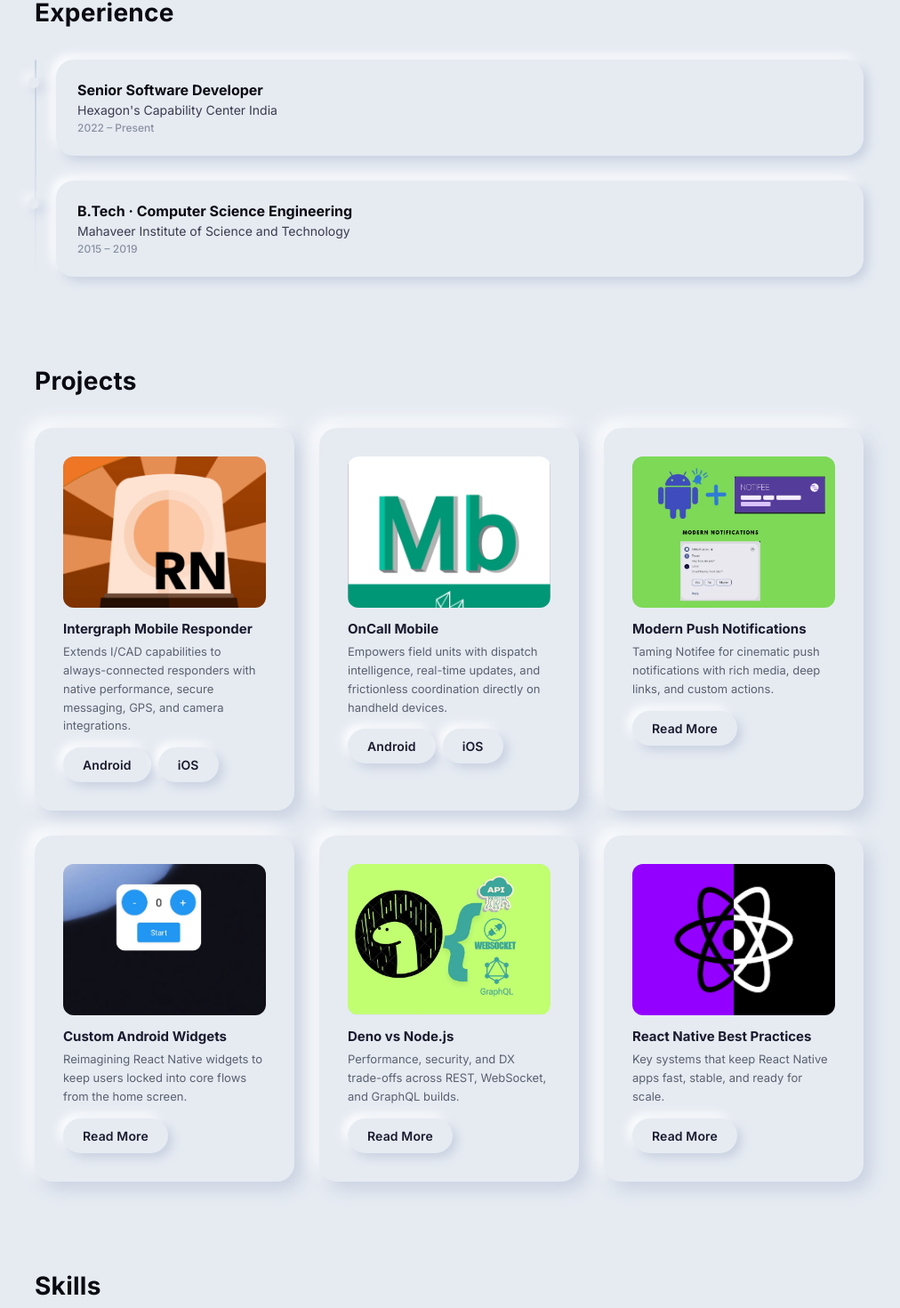
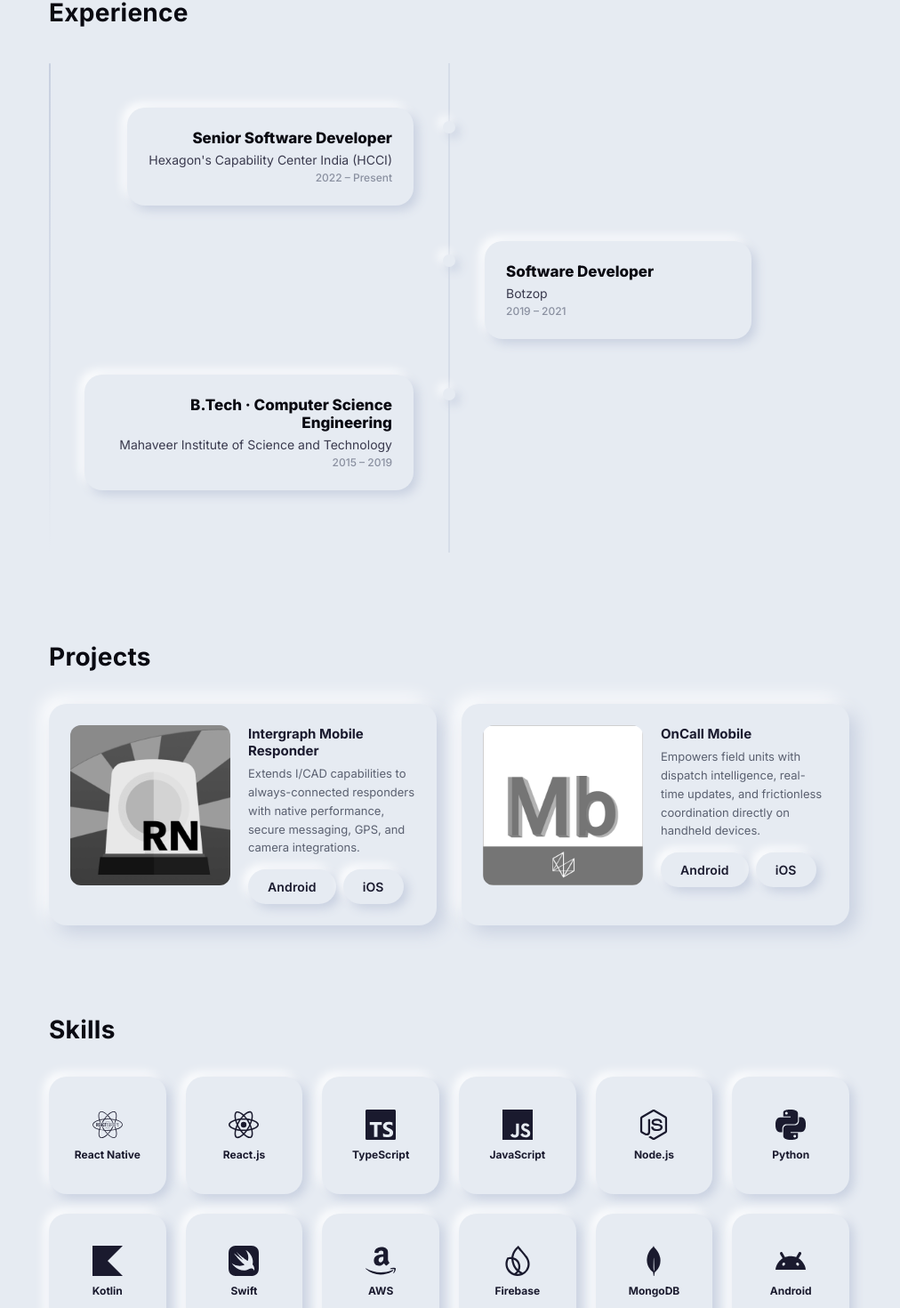
Before and after one commit to santoshP0/MyPortfolio, a React (Vite) app: page / in a window 1280 px wide. Shown: the part 874-2344 px from the top of the page at 89% size, without its empty margins (245-1257 px from the left). Built offline with nearby package versions, Linux system fonts and the light colour scheme.

Commit message:
Remove JavaScript-based preloader and several project entries, and add pure CSS entrance animations.

```diff
--- a/src/App.jsx
+++ b/src/App.jsx
@@ -1,32 +1,8 @@
-import React, { useState, useEffect } from "react";
+import React from "react";
 import Portfolio from "./components/Portfolio";
-import "./App.css";
 
 function App() {
-  const [loaded, setLoaded] = useState(false);
-
-  useEffect(() => {
-    const timer = setTimeout(() => {
-      setLoaded(true);
-    }, 800);
-    return () => clearTimeout(timer);
-  }, []);
-
-  return (
-    <>
-      <div className={`preloader ${loaded ? "preloader--hidden" : ""}`}>
-        <div className="preloader-ripple">
-          <div className="preloader-circle"></div>
-          <div className="preloader-circle"></div>
-          <div className="preloader-circle"></div>
-        </div>
-        <span className="preloader-text">Loading...</span>
-      </div>
-      <div className={`App ${loaded ? "App--ready" : ""}`}>
-        <Portfolio />
-      </div>
-    </>
-  );
+  return <Portfolio />;
 }
 
 export default App;
--- a/src/components/Portfolio.jsx
+++ b/src/components/Portfolio.jsx
@@ -3,7 +3,9 @@ import "../styles/portfolio.css";
 import {
   SiJavascript, SiTypescript, SiReact, SiNodedotjs, SiPython,
   SiMongodb, SiFirebase, SiAmazon, SiKotlin, SiSwift,
-  SiGit, SiAndroid, SiApple
+  SiGit, SiAndroid, SiApple,
+  SiVscodium, SiPostman, SiAndroidstudio, SiXcode,
+  SiFigma, SiGithub, SiJira
 } from "react-icons/si";
 import { FaReacteurope } from "react-icons/fa";
 import {
@@ -30,8 +32,13 @@ const NAV = [
 const EXPERIENCE = [
   {
     role: "Senior Software Developer",
-    company: "Hexagon's Capability Center India",
+    company: "Hexagon's Capability Center India (HCCI)",
     time: "2022 – Present",
+  },
+  {
+    role: "Software Developer",
+    company: "Botzop",
+    time: "2019 – 2021",
   },
   {
     role: "B.Tech · Computer Science Engineering",
@@ -54,30 +61,6 @@ const PROJECTS = [
     img: oncallImg,
     android: "https://play.google.com/store/apps/details?id=com.hexagon.oncallmobile&hl=en",
     ios: "https://apps.apple.com/us/app/hxgn-oncall-mobile/id1502277906",
-  },
-  {
-    title: "Modern Push Notifications",
-    desc: "Taming Notifee for cinematic push notifications with rich media, deep links, and custom actions.",
-    img: notiImg,
-    link: "https://medium.com/@santosh.pk/implementing-modern-push-notifications-in-react-native-android-notifee-72de60ee2712",
-  },
-  {
-    title: "Custom Android Widgets",
-    desc: "Reimagining React Native widgets to keep users locked into core flows from the home screen.",
-    img: widgetImg,
-    link: "https://medium.com/@santosh.pk/implementation-of-react-native-widget-for-android-14fe648a9b06",
-  },
-  {
-    title: "Deno vs Node.js",
-    desc: "Performance, security, and DX trade-offs across REST, WebSocket, and GraphQL builds.",
-    img: denoImg,
-    link: "https://medium.com/@santosh.pk/building-a-rest-api-websocket-and-graphql-server-in-deno-25616c95c5a6",
-  },
-  {
-    title: "React Native Best Practices",
-    desc: "Key systems that keep React Native apps fast, stable, and ready for scale.",
-    img: rnImg,
-    link: "http://blog.zenof.ai/8-best-practices-for-your-react-native-app/",
   },
 ];
 
@@ -135,6 +118,16 @@ const BLOGS = [
     img: rnImg,
     link: "http://blog.zenof.ai/building-react-native-object-detection-app-using-tensorflow-with-react-hooks/",
   },
+];
+
+const TOOLS = [
+  { name: "VS Code", icon: <SiVscodium /> },
+  { name: "Android Studio", icon: <SiAndroidstudio /> },
+  { name: "Xcode", icon: <SiXcode /> },
+  { name: "Postman", icon: <SiPostman /> },
+  { name: "Figma", icon: <SiFigma /> },
+  { name: "GitHub", icon: <SiGithub /> },
+  { name: "Jira", icon: <SiJira /> },
 ];
 
 export default function Portfolio() {
@@ -234,8 +227,13 @@ export default function Portfolio() {
         <section id="experience" ref={refFor("experience")} className="pf-section">
           <h2 className="pf-title">Experience</h2>
           <div className="pf-timeline">
+            <div className="pf-timeline-line" />
             {EXPERIENCE.map((e, i) => (
-              <div key={i} className="pf-timeline-item">
+              <div
+                key={i}
+                className={`pf-timeline-item ${i % 2 === 0 ? "pf-timeline-item--left" : "pf-timeline-item--right"}`}
+              >
+                <div className="pf-timeline-dot" />
                 <div className="pf-timeline-card">
                   <p className="pf-timeline-role">{e.role}</p>
                   <p className="pf-timeline-company">{e.company}</p>
@@ -255,6 +253,7 @@ export default function Portfolio() {
                 <div className="pf-project-thumb">
                   <img src={p.img} alt={p.title} loading="lazy" />
                 </div>
+                <div className="pf-project-content">
                   <p className="pf-project-title">{p.title}</p>
                   <p className="pf-project-desc">{p.desc}</p>
                   <div className="pf-project-actions">
@@ -269,11 +268,12 @@ export default function Portfolio() {
                     )}
                   </div>
                 </div>
+              </div>
             ))}
           </div>
         </section>
 
-        {/* Skills */}
+        {/* Skills & Tools */}
         <section id="skills" ref={refFor("skills")} className="pf-section">
           <h2 className="pf-title">Skills</h2>
           <div className="pf-skills-grid">
@@ -281,6 +281,16 @@ export default function Portfolio() {
               <div key={i} className="pf-skill-tile">
                 <span className="pf-skill-icon">{s.icon}</span>
                 <span className="pf-skill-name">{s.name}</span>
+              </div>
+            ))}
+          </div>
+
+          <h2 className="pf-title pf-tools-title">Tools</h2>
+          <div className="pf-skills-grid">
+            {TOOLS.map((t, i) => (
+              <div key={i} className="pf-skill-tile">
+                <span className="pf-skill-icon">{t.icon}</span>
+                <span className="pf-skill-name">{t.name}</span>
               </div>
             ))}
           </div>
--- a/src/styles/portfolio.css
+++ b/src/styles/portfolio.css
@@ -63,14 +63,14 @@ a {
 .pf-sidebar {
   position: fixed;
   top: 0;
-  left: 0;
+  left: 180px;
   width: var(--sidebar-w);
   height: 100vh;
   z-index: 200;
   display: flex;
   align-items: center;
   justify-content: center;
-  padding: 24px 14px;
+  padding: 24px 20px;
 }
 
 .pf-sidebar-inner {
@@ -145,16 +145,19 @@ a {
 
 /* ── Main content ── */
 .pf-main {
-  margin-left: var(--sidebar-w);
-  width: calc(100% - var(--sidebar-w));
+  margin-left: calc(var(--sidebar-w) + 40px);
+  width: calc(100% - var(--sidebar-w) - 80px);
   min-height: 100vh;
-  padding: clamp(24px, 4vw, 56px) clamp(20px, 5vw, 64px);
+  padding: clamp(32px, 4vw, 56px) clamp(20px, 4vw, 40px);
   box-sizing: border-box;
 }
 
 /* ── Sections ── */
 .pf-section {
   scroll-margin-top: 40px;
+  max-width: 1250px;
+  margin-left: auto;
+  margin-right: auto;
   margin-bottom: clamp(56px, 8vw, 100px);
 }
 
@@ -346,35 +349,81 @@ a {
   border-radius: 2px;
 }
 
+.pf-timeline {
+  position: relative;
+  max-width: 1000px;
+  margin: 40px auto 0;
+  padding: 40px 0;
+}
+
+.pf-timeline-line {
+  position: absolute;
+  left: 50%;
+  top: 0;
+  bottom: 0;
+  width: 2px;
+  background: rgba(200, 208, 224, 0.5);
+  transform: translateX(-50%);
+  display: block;
+}
+
 .pf-timeline-item {
   position: relative;
-  margin-bottom: 28px;
+  width: 50%;
+  padding: 10px 40px;
+  box-sizing: border-box;
+  margin-bottom: 20px;
 }
 
-.pf-timeline-item::before {
-  content: '';
+.pf-timeline-item--left {
+  left: 0;
+  text-align: right;
+}
+
+.pf-timeline-item--right {
+  left: 50%;
+  text-align: left;
+}
+
+.pf-timeline-dot {
   position: absolute;
-  left: -31px;
-  top: 20px;
-  width: 12px;
-  height: 12px;
+  top: 25px;
+  width: 14px;
+  height: 14px;
   border-radius: 50%;
   background: var(--bg);
   box-shadow: var(--nm-raised-sm);
+  z-index: 2;
+}
+
+.pf-timeline-item--left .pf-timeline-dot {
+  right: -7px;
+}
+
+.pf-timeline-item--right .pf-timeline-dot {
+  left: -7px;
 }
 
 .pf-timeline-card {
   background: var(--bg);
   box-shadow: var(--nm-raised-sm);
   border-radius: var(--radius-md);
-  padding: clamp(16px, 2.5vw, 24px);
+  padding: clamp(20px, 2vw, 24px);
+  transition: transform 0.3s ease;
+  display: inline-block;
+  min-width: 300px;
+  max-width: 100%;
+}
+
+.pf-timeline-card:hover {
+  transform: translateY(-5px);
 }
 
 .pf-timeline-role {
-  font-size: clamp(14px, 1.8vw, 16px);
-  font-weight: 700;
+  font-size: clamp(15px, 1.8vw, 17px);
+  font-weight: 800;
   color: var(--text-h);
-  margin: 0 0 4px;
+  margin: 0 0 6px;
 }
 
 .pf-timeline-company {
@@ -393,25 +442,51 @@ a {
 /* ─────────────────────────────────────────
    PROJECTS GRID
 ───────────────────────────────────────── */
+/* Projects: 2 wide rectangle cards filling the full row */
 .pf-projects {
   display: grid;
-  grid-template-columns: repeat(auto-fill, minmax(min(100%, 280px), 1fr));
+  grid-template-columns: 1fr 1fr;
   gap: clamp(16px, 2.5vw, 28px);
 }
 
+/* Horizontal card layout: image left, content right */
+.pf-projects .pf-card {
+  display: flex;
+  flex-direction: row;
+  gap: 20px;
+  align-items: flex-start;
+  padding: clamp(16px, 2vw, 24px);
+}
+
 .pf-project-thumb {
-  width: 100%;
-  height: clamp(120px, 15vw, 170px);
+  flex: 0 0 clamp(130px, 16vw, 180px);
+  height: clamp(130px, 16vw, 180px);
   border-radius: var(--radius-sm);
-  margin-bottom: 14px;
   overflow: hidden;
   box-shadow: var(--nm-inset);
+  margin-bottom: 0;
 }
 
 .pf-project-thumb img {
   width: 100%;
   height: 100%;
   object-fit: cover;
+  filter: grayscale(100%);
+  transition: filter 0.5s ease;
+  animation: pf-appear 0.6s ease-out 1250ms backwards;
+}
+
+/* Hover on CARD triggers color */
+.pf-projects .pf-card:hover .pf-project-thumb img {
+  filter: grayscale(0%);
+}
+
+/* Content area beside image */
+.pf-project-content {
+  flex: 1;
+  min-width: 0;
+  display: flex;
+  flex-direction: column;
 }
 
 .pf-project-title {
@@ -439,35 +514,41 @@ a {
 ───────────────────────────────────────── */
 .pf-skills-grid {
   display: grid;
-  grid-template-columns: repeat(auto-fill, minmax(90px, 1fr));
-  gap: clamp(12px, 2vw, 18px);
+  grid-template-columns: repeat(auto-fill, minmax(110px, 1fr));
+  gap: clamp(14px, 2vw, 22px);
+  justify-content: center;
 }
 
 .pf-skill-tile {
   background: var(--bg);
   box-shadow: var(--nm-raised-sm);
   border-radius: var(--radius-md);
-  padding: clamp(14px, 2vw, 22px) 10px;
+  padding: clamp(18px, 2.5vw, 28px) 12px;
   display: flex;
   flex-direction: column;
   align-items: center;
   justify-content: center;
-  gap: 8px;
+  gap: 10px;
   aspect-ratio: 1;
+  min-height: 110px;
   transition: transform 0.3s ease, box-shadow 0.3s ease;
 }
 
 .pf-skill-tile:hover {
-  transform: translateY(-5px);
+  transform: translateY(-6px);
   box-shadow: 10px 10px 24px var(--shadow-d), -10px -10px 24px var(--shadow-l);
 }
 
 .pf-skill-icon {
-  font-size: clamp(22px, 3vw, 30px);
+  font-size: clamp(26px, 3.5vw, 34px);
   color: var(--text-b);
   display: flex;
   align-items: center;
   justify-content: center;
+}
+
+.pf-tools-title {
+  margin-top: clamp(28px, 4vw, 48px);
 }
 
 .pf-skill-name {
@@ -481,9 +562,10 @@ a {
 /* ─────────────────────────────────────────
    BLOGS GRID
 ───────────────────────────────────────── */
+/* Blogs: strict 3 columns × 2 rows */
 .pf-blogs {
   display: grid;
-  grid-template-columns: repeat(auto-fill, minmax(min(100%, 240px), 1fr));
+  grid-template-columns: repeat(3, 1fr);
   gap: clamp(14px, 2.5vw, 24px);
 }
 
@@ -499,6 +581,14 @@ a {
   width: 100%;
   height: 100%;
   object-fit: cover;
+  filter: grayscale(100%);
+  transition: filter 0.5s ease;
+  animation: pf-appear 0.6s ease-out 1250ms backwards;
+}
+
+/* Hover on CARD triggers color */
+.pf-blogs .pf-card:hover .pf-blog-thumb img {
+  filter: grayscale(0%);
 }
 
 .pf-blog-title {
@@ -716,9 +806,36 @@ a {
   }
 
   .pf-main {
-    margin-left: var(--sidebar-tab);
-    width: calc(100% - var(--sidebar-tab));
-    padding: clamp(20px, 3vw, 40px) clamp(16px, 4vw, 48px);
+    margin-left: calc(var(--sidebar-tab) + 20px);
+    width: calc(100% - var(--sidebar-tab) - 30px);
+    padding: clamp(20px, 3vw, 40px) clamp(16px, 4vw, 32px);
+  }
+
+  /* Stack timeline on tablet too */
+  .pf-timeline {
+    padding: 20px 0;
+  }
+
+  .pf-timeline-line {
+    left: 20px;
+    transform: none;
+  }
+
+  .pf-timeline-item {
+    width: 100%;
+    padding: 10px 0 10px 45px;
+    text-align: left;
+    left: 0 !important;
+  }
+
+  .pf-timeline-dot {
+    left: 13px !important;
+    right: auto !important;
+  }
+
+  .pf-timeline-card {
+    min-width: 0;
+    width: 100%;
   }
 
   .pf-hero-wrapper {
@@ -845,11 +962,28 @@ a {
   }
 
   .pf-timeline {
-    padding-left: 20px;
+    padding: 20px 0;
   }
 
-  .pf-timeline-item::before {
-    left: -27px;
+  .pf-timeline-line {
+    left: 20px;
+  }
+
+  .pf-timeline-item {
+    width: 100%;
+    padding: 10px 0 10px 45px;
+    text-align: left;
+    left: 0 !important;
+  }
+
+  .pf-timeline-dot {
+    left: 13px !important;
+    right: auto !important;
+  }
+
+  .pf-timeline-card {
+    min-width: 0;
+    width: 100%;
   }
 
   .pf-skills-grid {
@@ -869,3 +1003,192 @@ a {
     animation: none !important;
   }
 }
+
+/* ════════════════════════════════════════════
+   ENTRANCE ANIMATION — pure CSS, no JS needed
+   Inspired by the preloader ripple:
+     Phase 1 (0–80ms)   flat (backwards fill during delay)
+     Phase 2 (80–980ms) cards rise: scale + shadow
+     Phase 3 (950ms+)   text fades in, staggered
+════════════════════════════════════════════ */
+
+/* ── Keyframes ── */
+@keyframes pf-rise {
+  from {
+    box-shadow: 0 0 0 rgba(200, 208, 224, 0), 0 0 0 rgba(255, 255, 255, 0);
+    transform: scale(0.82) translateY(36px);
+  }
+
+  to {
+    box-shadow: var(--nm-raised);
+    transform: scale(1) translateY(0);
+  }
+}
+
+@keyframes pf-rise-inset {
+  from {
+    box-shadow: inset 0 0 0 rgba(200, 208, 224, 0), inset 0 0 0 rgba(255, 255, 255, 0);
+    transform: scale(0.82) translateY(36px);
+  }
+
+  to {
+    box-shadow: var(--nm-inset);
+    transform: scale(1) translateY(0);
+  }
+}
+
+@keyframes pf-rise-sm {
+  from {
+    box-shadow: 0 0 0 rgba(200, 208, 224, 0), 0 0 0 rgba(255, 255, 255, 0);
+    transform: scale(0.82) translateY(36px);
+  }
+
+  to {
+    box-shadow: var(--nm-raised-sm);
+    transform: scale(1) translateY(0);
+  }
+}
+
+@keyframes pf-appear {
+  from {
+    opacity: 0;
+    transform: translateY(9px);
+  }
+
+  to {
+    opacity: 1;
+    transform: translateY(0);
+  }
+}
+
+/* ── Phase 1 → 2: Surfaces rise ──
+   backwards = element is in "from" state during the delay,
+   then naturally settles to its CSS rules after animation ends
+   (no forwards fill → hover transitions work fine afterwards)
+*/
+.pf-card,
+.pf-sidebar-inner,
+.pf-contact-card-mini {
+  animation: pf-rise 1.1s cubic-bezier(0.22, 1, 0.36, 1) 60ms backwards;
+}
+
+.pf-stat-card,
+.pf-timeline-card,
+.pf-nav-pill--active {
+  animation: pf-rise-sm 1.1s cubic-bezier(0.22, 1, 0.36, 1) 60ms backwards;
+}
+
+.pf-skill-tile {
+  animation: pf-rise-sm 1.1s cubic-bezier(0.22, 1, 0.36, 1) 60ms backwards;
+}
+
+.pf-project-thumb,
+.pf-blog-thumb {
+  animation: pf-rise-inset 1.1s cubic-bezier(0.22, 1, 0.36, 1) 60ms backwards;
+}
+
+/* ── Phase 2 → 3: Text appears ──
+   All start hidden (backwards fill during delay),
+   fade in with translateY after cards are fully elevated.
+*/
+
+/* Sidebar */
+.pf-sidebar-brand-name {
+  animation: pf-appear 0.45s ease-out 940ms backwards;
+}
+
+.pf-sidebar-brand-role {
+  animation: pf-appear 0.45s ease-out 990ms backwards;
+}
+
+.pf-nav-pill {
+  animation: pf-appear 0.45s ease-out 960ms backwards;
+}
+
+/* Hero */
+.pf-hero-badge {
+  animation: pf-appear 0.45s ease-out 960ms backwards;
+}
+
+.pf-hero-name {
+  animation: pf-appear 0.5s ease-out 1010ms backwards;
+}
+
+.pf-hero-tagline {
+  animation: pf-appear 0.45s ease-out 1070ms backwards;
+}
+
+.pf-hero-cta {
+  animation: pf-appear 0.45s ease-out 1130ms backwards;
+}
+
+/* Stats */
+.pf-stat-value {
+  animation: pf-appear 0.45s ease-out 1020ms backwards;
+}
+
+.pf-stat-label {
+  animation: pf-appear 0.45s ease-out 1060ms backwards;
+}
+
+/* Section titles */
+.pf-title {
+  animation: pf-appear 0.45s ease-out 980ms backwards;
+}
+
+/* Experience */
+.pf-timeline-role {
+  animation: pf-appear 0.4s ease-out 1010ms backwards;
+}
+
+.pf-timeline-company {
+  animation: pf-appear 0.4s ease-out 1050ms backwards;
+}
+
+.pf-timeline-time {
+  animation: pf-appear 0.4s ease-out 1090ms backwards;
+}
+
+/* Projects */
+.pf-project-title {
+  animation: pf-appear 0.4s ease-out 1010ms backwards;
+}
+
+.pf-project-desc {
+  animation: pf-appear 0.4s ease-out 1050ms backwards;
+}
+
+.pf-project-actions {
+  animation: pf-appear 0.4s ease-out 1090ms backwards;
+}
+
+/* Skills */
+.pf-skill-icon {
+  animation: pf-appear 0.4s ease-out 1000ms backwards;
+}
+
+.pf-skill-name {
+  animation: pf-appear 0.4s ease-out 1040ms backwards;
+}
+
+/* Blogs */
+.pf-blog-title {
+  animation: pf-appear 0.4s ease-out 1010ms backwards;
+}
+
+.pf-blog-desc {
+  animation: pf-appear 0.4s ease-out 1050ms backwards;
+}
+
+/* Contact */
+.pf-contact-form-title {
+  animation: pf-appear 0.4s ease-out 980ms backwards;
+}
+
+.pf-contact-label {
+  animation: pf-appear 0.4s ease-out 1010ms backwards;
+}
+
+.pf-contact-value {
+  animation: pf-appear 0.4s ease-out 1050ms backwards;
+}
```
Lines whose indentation alone changed are shown as unchanged.
